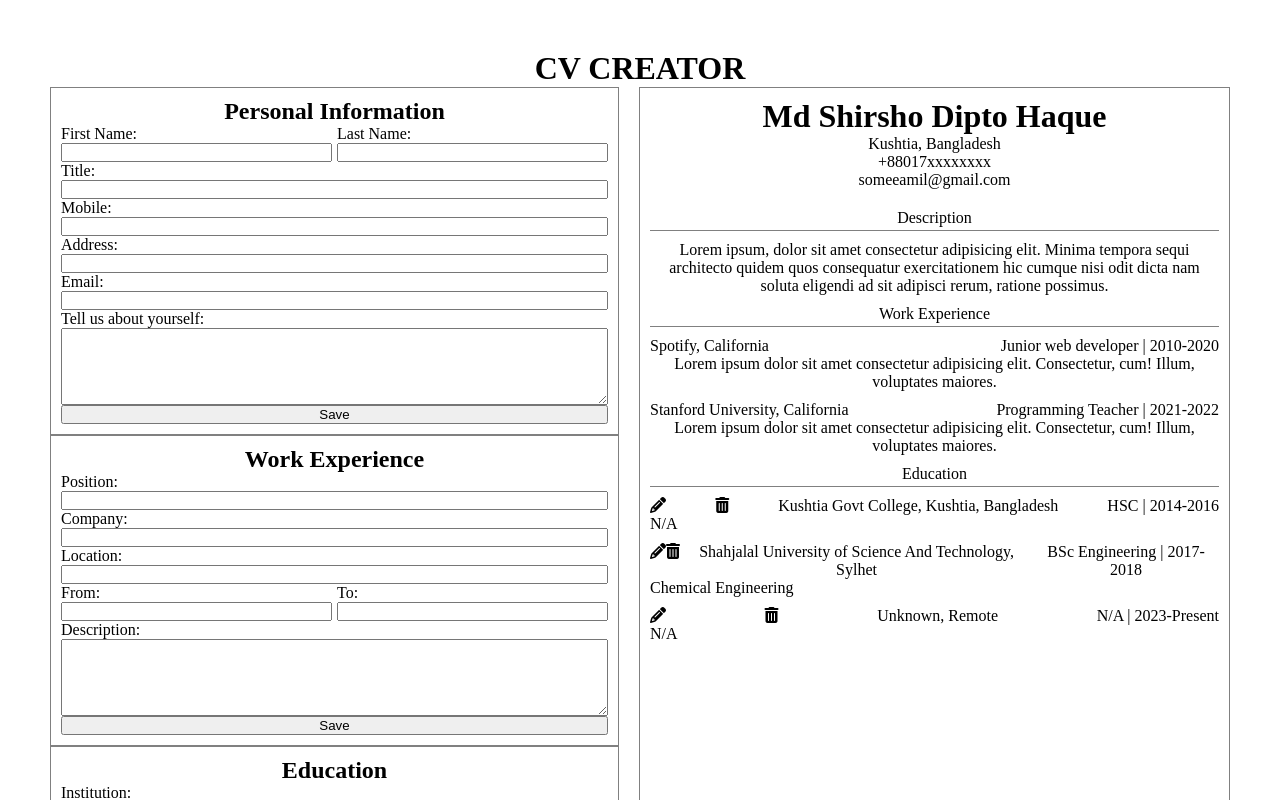
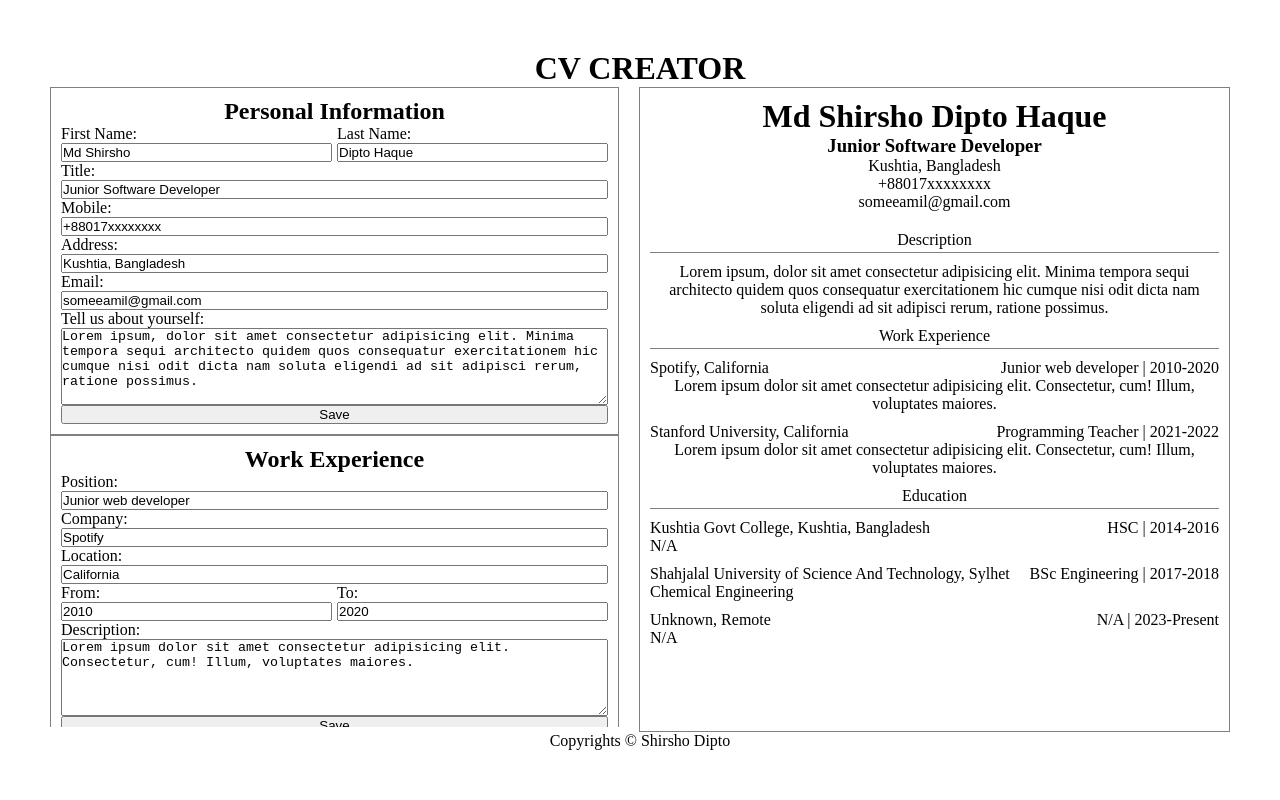
Before and after one commit to ShirshoDipto/cv-app, a React (Create React App) app: page / in a window 1280 px wide. Shown: the top 800 px of the page. Built offline with nearby package versions, Linux system fonts and the light colour scheme.

Commit message:
Write work experience functions for cv form

```diff
--- a/src/components/cvForm.js
+++ b/src/components/cvForm.js
@@ -7,81 +7,86 @@ export default class CVFORM extends Component {
   }
 
   render() {
-    const { pers, work, edu } = this.props
-    console.log(this.props)
+    const { handlePersonalInfo, handleWorkInfo, personalInfo, workExperiences, educations } = this.props
     return (
       <div className="cv-form-container">
-        <form className="personal-info-form" onSubmit={pers}>
+        <form className="personal-info-form">
           <div className="personal-info">
             <h2 className="info-title">Personal Information</h2>
             <div className="names">
               <div className="label-input-group first-name">
                 <label htmlFor="first-name">First Name:</label>
-                <input type="text" id="first-name" name="firstName"/>
+                <input type="text" id="first-name" name="firstName" value={personalInfo.firstName} onChange={handlePersonalInfo}/>
               </div>
               <div className="label-input-group last-name">
                 <label htmlFor="last-name">Last Name:</label>
-                <input type="text" id="last-name" name="lastName"/>
+                <input type="text" id="last-name" name="lastName" value={personalInfo.lastName} onChange={handlePersonalInfo}/>
               </div>
             </div>
             <div className="label-input-group">
               <label htmlFor="person-title">Title:</label>
-              <input type="text" id="person-title" name="personTitle"/>
+              <input type="text" id="person-title" name="title" value={personalInfo.title} onChange={handlePersonalInfo}/>
             </div>
             <div className="label-input-group">
               <label htmlFor="person-mobile">Mobile:</label>
-              <input type="text" id="person-mobile" name="personMobile"/>
+              <input type="text" id="person-mobile" name="mobile" value={personalInfo.mobile} onChange={handlePersonalInfo}/>
             </div>
             <div className="label-input-group">
               <label htmlFor="person-address">Address:</label>
-              <input type="text" id="person-address" name="personAddress"/>
+              <input type="text" id="person-address" name="address" value={personalInfo.address} onChange={handlePersonalInfo}/>
             </div>
             <div className="label-input-group">
               <label htmlFor="person-email">Email:</label>
-              <input type="text" id="person-email" name="personEmail"/>
+              <input type="text" id="person-email" name="email" value={personalInfo.email} onChange={handlePersonalInfo}/>
             </div>
             <div className="label-input-group">
               <label htmlFor="person-description">Tell us about yourself:</label>
-              <textarea type="text" id="person-description" name="personDescription" rows="5"></textarea>
+              <textarea type="text" id="person-description" name="description" rows="5" value={personalInfo.description} onChange={handlePersonalInfo}></textarea>
             </div>
             <button type="submit">Save</button>
           </div>
         </form>
-        <form className="work-experience-form" onSubmit={work}>
-          <div className="work-experiences">
+        <form className="work-experience-form">
+          {
+            workExperiences.map(experience => {
+              return (
+                <div key={experience.id} className="work-experiences">
                   <h2 className="info-title">Work Experience</h2>
                   <div className="work-experience">
                     <div className="label-input-group">
                       <label htmlFor="person-position">Position:</label>
-                <input type="text" id="person-position" name="personPosition"/>
+                      <input type="text" id="person-position" name="position" value={experience.position} onChange={(e) => handleWorkInfo(e, experience.id)}/>
                     </div>
                     <div className="label-input-group">
                       <label htmlFor="person-company">Company:</label>
-                <input type="text" id="person-company" name="personCompany"/>
+                      <input type="text" id="person-company" name="company" value={experience.company} onChange={(e) => handleWorkInfo(e, experience.id)}/>
                     </div>
                     <div className="label-input-group">
                       <label htmlFor="person-work-location">Location:</label>
-                <input type="text" id="person-work-location" name="personWorkLocation"/>
+                      <input type="text" id="person-work-location" name="location" value={experience.location} onChange={(e) => handleWorkInfo(e, experience.id)}/>
                     </div>
                     <div className="names">
                       <div className="label-input-group first-name">
                         <label htmlFor="work-from">From:</label>
-                  <input type="text" id="work-from" name="workFrom"/>
+                        <input type="text" id="work-from" name="from" value={experience.from} onChange={(e) => handleWorkInfo(e, experience.id)}/>
                       </div>
                       <div className="label-input-group last-name">
                         <label htmlFor="work-to">To:</label>
-                  <input type="text" id="work-to" name="workTo"/>
+                        <input type="text" id="work-to" name="to" value={experience.to} onChange={(e) => handleWorkInfo(e, experience.id)}/>
                       </div>
                     </div>
                     <div className="label-input-group">
                       <label htmlFor="person-work-description">Description:</label>
-                <textarea type="text" id="person-work-description" name="personWorkDescription" rows="5"></textarea>
+                      <textarea type="text" id="person-work-description" name="description" rows="5" value={experience.description} onChange={(e) => handleWorkInfo(e, experience.id)}></textarea>
                     </div>
                   </div>
                   <button type="submit">Save</button>
                 </div>
+              )
+            })
+          }
         </form>
-        <form className="education-form" onSubmit={edu}>
+        <form className="education-form">
           <div className="educations">
             <h2 className="info-title">Education</h2>
             <div className="education">
--- a/src/components/cvPreview.js
+++ b/src/components/cvPreview.js
@@ -11,7 +11,8 @@ export default class CVPREVIEW extends Component {
     return (
       <div className="cv-preview-container">
         <div className="personalinfo-container">
-          <h1 className="cv-name">{personalInfo.name}</h1>
+          <h1 className="cv-name">{personalInfo.firstName} {personalInfo.lastName}</h1>
+          <h3 className="cv-title">{personalInfo.title}</h3>
           <div className="contact-info">
             <div className="address">{personalInfo.address}</div>
             <div className="phone">{personalInfo.mobile}</div>
@@ -46,8 +47,6 @@ export default class CVPREVIEW extends Component {
                 return (
                   <div key={elem.id} className="education">
                     <div className="input-vals">
-                      <i className="fa-solid fa-pencil"></i>
-                      <i className="fa-solid fa-trash-can"></i>
                       <div className="input-title">{elem.institution}, {elem.location}</div>
                       <div className="input-duration">{elem.degree} | {elem.from}-{elem.to}</div>
                     </div>
--- a/src/components/main.js
+++ b/src/components/main.js
@@ -10,12 +10,43 @@ export default class Main extends Component {
 
     this.state = {
       personalInfo: {
-        name: "Md Shirsho Dipto Haque",
+        firstName: "Md Shirsho",
+        lastName: "Dipto Haque",
         title: "Junior Software Developer",
         description: "Lorem ipsum, dolor sit amet consectetur adipisicing elit. Minima tempora sequi architecto quidem quos consequatur exercitationem hic cumque nisi odit dicta nam soluta eligendi ad sit adipisci rerum, ratione possimus.",
         mobile: "+88017xxxxxxxx",
         address: "Kushtia, Bangladesh",
         email: "someeamil@gmail.com"
+      },
+
+      personalTemp: {
+        firstName: "Md Shirsho",
+        lastName: "Dipto Haque",
+        title: "Junior Software Developer",
+        description: "Lorem ipsum, dolor sit amet consectetur adipisicing elit. Minima tempora sequi architecto quidem quos consequatur exercitationem hic cumque nisi odit dicta nam soluta eligendi ad sit adipisci rerum, ratione possimus.",
+        mobile: "+88017xxxxxxxx",
+        address: "Kushtia, Bangladesh",
+        email: "someeamil@gmail.com"
+      },
+
+      workExperience: {
+        id: uuidv4(),
+        position: "",
+        company: "",
+        location: "",
+        description: "",
+        from: "",
+        to: ""
+      },
+
+      education: {
+        id: uuidv4(),
+        institution: "",
+        location: "",
+        degree: "",
+        subject: "",
+        from: "",
+        to: ""
       },
 
       workExperiences: [
@@ -69,51 +100,77 @@ export default class Main extends Component {
         }
       ]
     }
-
-    this.handlePersonalChange = this.handlePersonalChange.bind(this)
-    this.handleWorkChange = this.handleWorkChange.bind(this)
-    this.handleEducationChange = this.handleEducationChange.bind(this)
+    this.handlePersonalInfo = this.handlePersonalInfo.bind(this)
+    this.handleWorkInfo = this.handleWorkInfo.bind(this)
+    this.handleEducation = this.handleEducation.bind(this)
   }
 
-  handlePersonalChange(e) {
-    e.preventDefault()
-    const formData = new FormData(e.target)
-    const formJson = Object.fromEntries(formData.entries())
+  handlePersonalInfo(e) {
+    let newPersonalInfo = {}
+    for (let key in this.state.personalInfo) {
+      if (e.target.getAttribute("name") !== key) {
+        newPersonalInfo[key] = this.state.personalInfo[key]
+      } else {
+        newPersonalInfo[key] = e.target.value
+      }
+    }
     this.setState({
-      personalInfo: {
-        name: formJson.firstName + " " + formJson.lastName,
-        title: formJson.personTitle,
-        description: formJson.personDescription,
-        mobile: formJson.personMobile,
-        address: formJson.personAddress,
-        email: formJson.personEmail
-      }
+      personalInfo: newPersonalInfo
     })
   }
 
-  handleEducationChange(e) {
-    e.preventDefault()
-    console.log("it is working. education. ")
+  handleWorkInfo(e, workId) {
+    const newWorkExperiences = []
+    this.state.workExperiences.forEach(experience => {
+      if (experience.id !== workId) {
+        newWorkExperiences.push(experience)
+      } else {
+        let newInfo = {}
+        for (let key in experience) {
+          if (e.target.getAttribute("name") !== key) {
+            newInfo[key] = experience[key]
+          } else {
+            newInfo[key] = e.target.value
+          }
+        }
+        newWorkExperiences.push(newInfo)
+      }
+      this.setState({
+        workExperiences: newWorkExperiences
+      })
+
+    })
   }
 
-  handleWorkChange(e) {
-    e.preventDefault()
-    console.log("it is working. work. ")
+  handleEducation(e) {
+    this.setState({
+      personalInfo: {
+        firstName: this.state.personalInfo.firstName,
+        lastName: e.target.value,
+        title: this.state.personalInfo.lastName,
+        description: this.state.personalInfo.description,
+        mobile: this.state.personalInfo.mobile,
+        address: this.state.personalInfo.address,
+        email: this.state.personalInfo.email,
+      }
+    })
   }
 
   render() {
     return (
       <div className="main-container">
         <CVFORM
+          handlePersonalInfo={this.handlePersonalInfo}
+          handleWorkInfo={this.handleWorkInfo}
+          personalInfo={this.state.personalInfo}
+          workExperiences={this.state.workExperiences}
+          educations={this.state.educations}
           pers={this.handlePersonalChange}
-          work={this.handleEducationChange}
-          edu={this.handleEducationChange}
         />
         <CVPREVIEW
           personalInfo={this.state.personalInfo}
           workExperiences={this.state.workExperiences}
           educations={this.state.educations}
-          state={this.state}
         />
       </div>
     )
--- a/src/styles/main.css
+++ b/src/styles/main.css
@@ -16,6 +16,8 @@
 
 .cv-form-container {
   flex: 1;
+  max-height: calc(100vh - 160px);
+  overflow: scroll;
 }
 
 .other-info-container {
```
Lines whose indentation alone changed are shown as unchanged.
